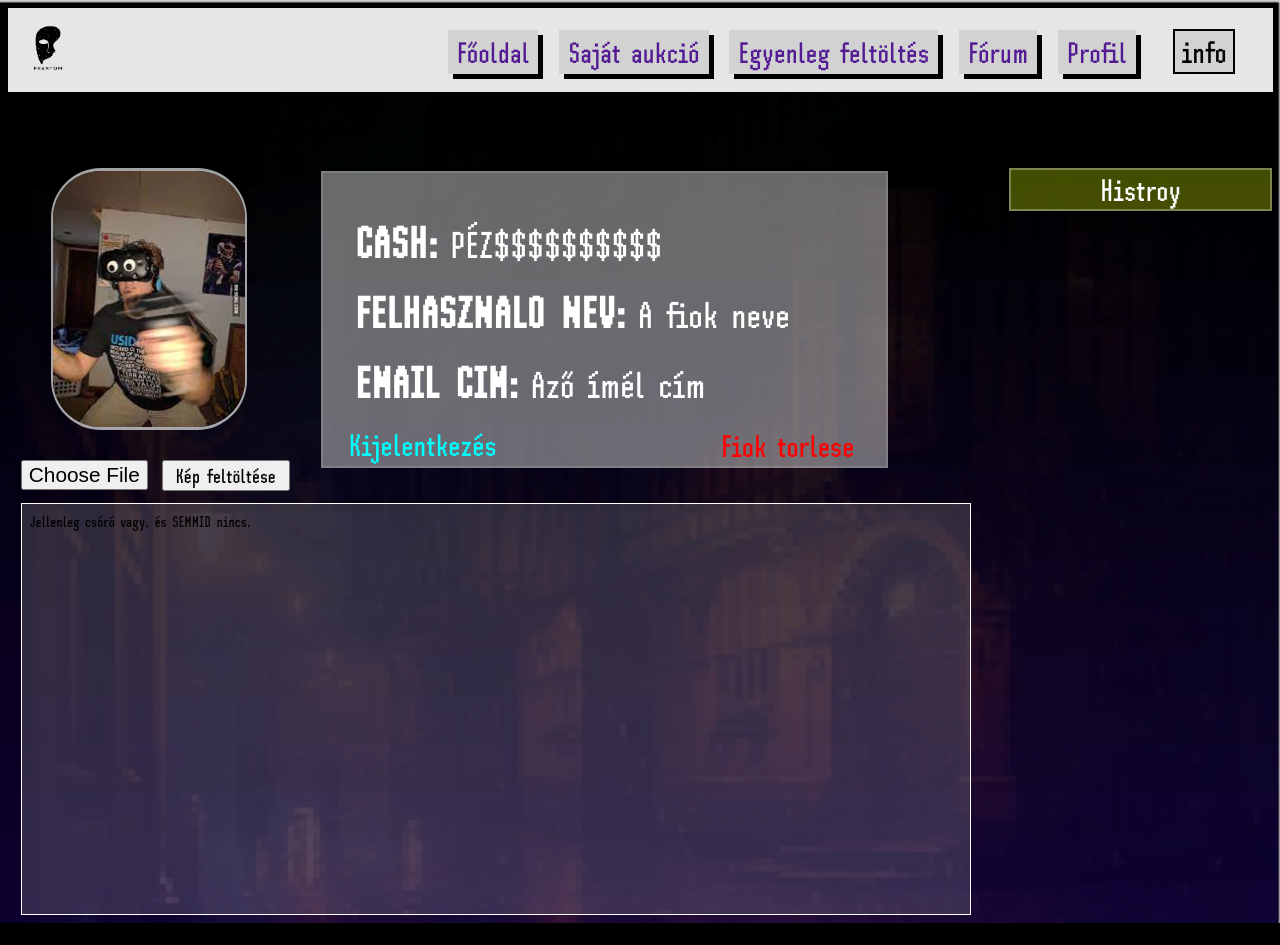
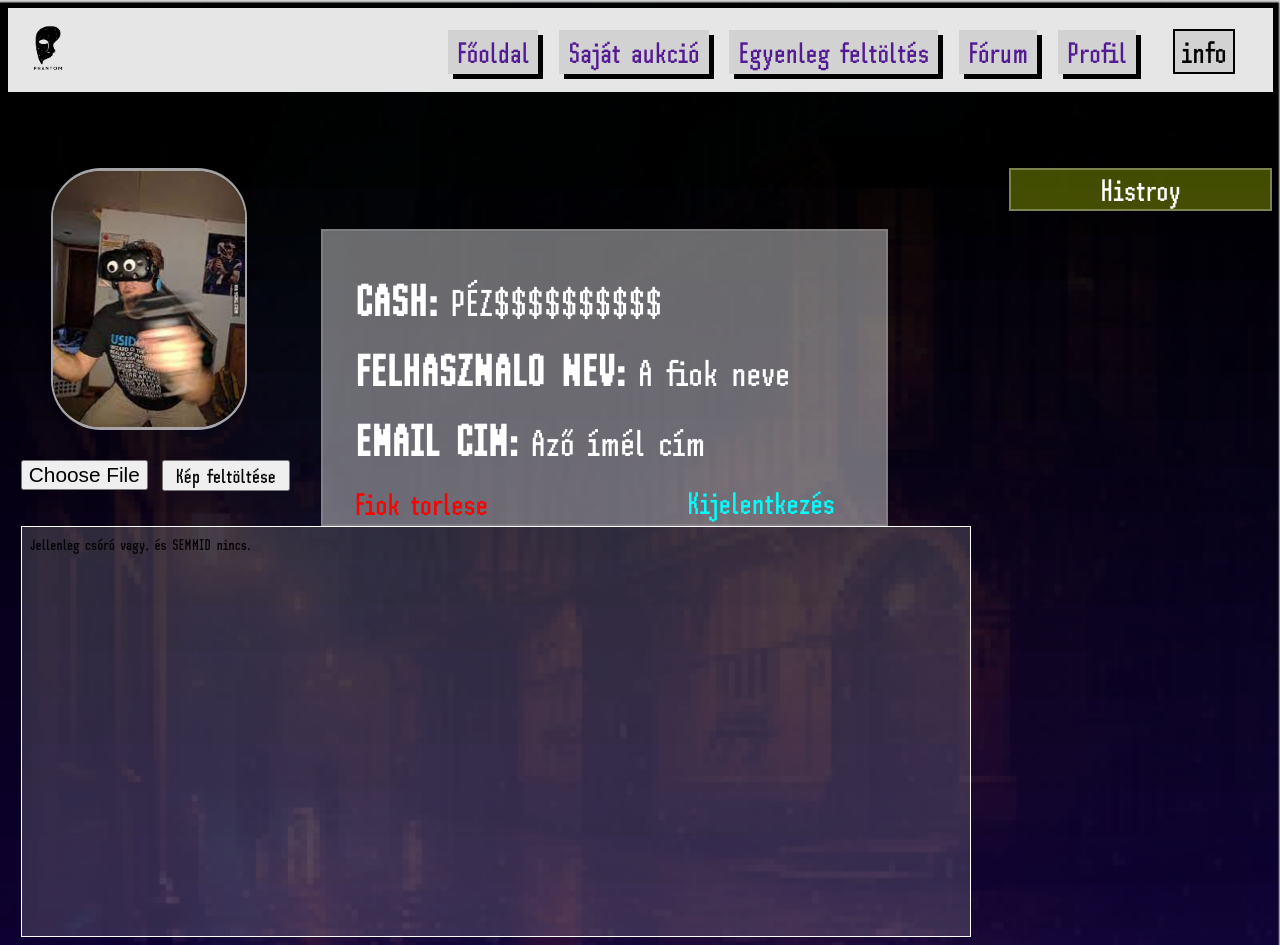
Before and after one commit to Vajaspiritos/Auction_House, a PHP site: page /Oldalak/profil.php in a window 1280 px wide. Before the commit the page ends 923 px from the top, so only its background shows below. Run offline with PHP 8.4, Linux system fonts and the light colour scheme; the visitor is signed in with stand-in values (Sample User, id 1); tables that the repository leaves empty or names only in its code hold one stand-in row (values such as "Sample post").

Commit message:
profil css

```diff
--- a/Resources/CSS/profil.css
+++ b/Resources/CSS/profil.css
@@ -51,7 +51,7 @@ body
 	background-color: transparent;
 	border: none;
 	color:red;
-	float: right;
+	float: left;
 }
 
 #adatok button:hover
@@ -62,8 +62,10 @@ body
 }
 #logout
 {
+    float: right;
 	font-size: 2.5vw;
 	color: cyan;
+    margin-right: 5%;
 }
 
 #logout:hover
@@ -181,7 +183,7 @@ float: none;
 }
 
 
-#adatok button, #logout {font-size: 3vw;margin-left: 4vw;}
+#adatok button, #logout {font-size: 2em;margin-left: 4vw;}
 #adatok button {margin-right: 10vw;}
 
 .label {
@@ -214,6 +216,7 @@ float: none;
     width: 101vw;
     margin-left: -2vw;
     overflow: auto;
+
 }
 .Raktar iframe {
     width: 100vw;
@@ -234,5 +237,5 @@ float: none;
 }
 
 #items-container {background-color: red;}
-
+#veglegesit {background-color: rgb(120,120,120,0.5)}
 }
```
